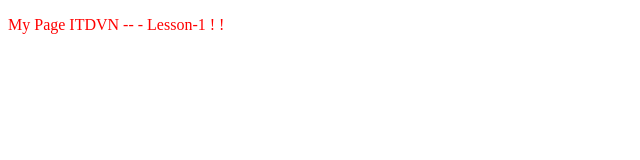
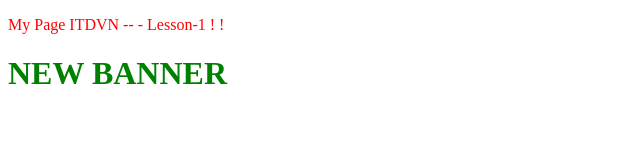
Before and after one commit to Liverpool4ik/JS-Course___ITDVN, a plain HTML site: page 1/index.html in a window 1280 px wide. Shown: the whole page, without its empty margins (0-640 px from the left). Drawn offline with Linux system fonts and the light colour scheme.

Commit message:
newFeature1.3

```diff
--- a/1/index.html
+++ b/1/index.html
@@ -5,8 +5,11 @@
 		<meta name="viewport" content="width=device-width, initial-scale=1.0" />
 		<title>My Page</title>
 		<link rel="stylesheet" href="style.css" />
+		<link rel="stylesheet" href="newFeature.css" />
 	</head>
 	<body>
 		<p>My Page ITDVN -- - Lesson-1 ! !</p>
+
+		<h1>NEW BANNER</h1>
 	</body>
 </html>
--- a/1/newFeature.css
+++ b/1/newFeature.css
@@ -1,3 +1,3 @@
-div {
+h1 {
 	color: green;
 }
```
